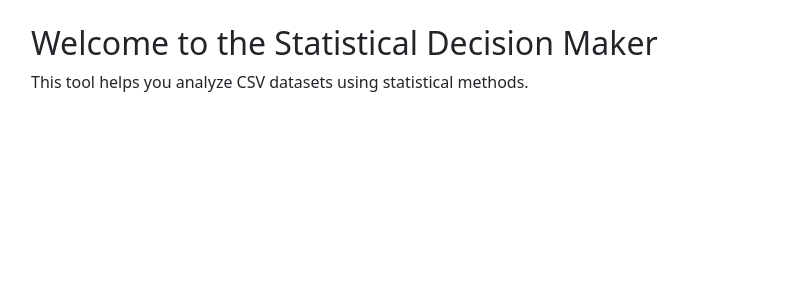
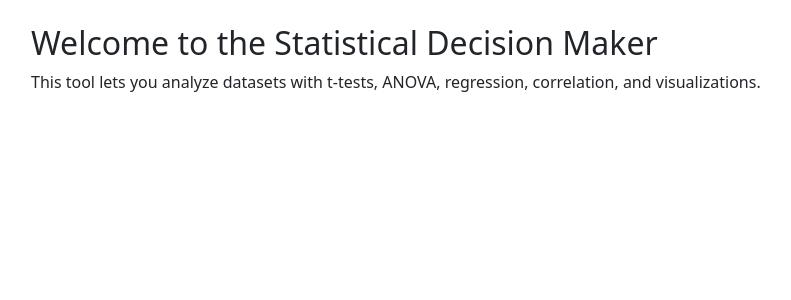
Before and after one commit to Kidanedg/stat-decision-maker, a Flask app: page / in a window 1280 px wide. Shown: the part 56-356 px from the top of the page, without its empty margins (51-842 px from the left). Run offline with Flask 3, Linux system fonts and the light colour scheme.

Commit message:
Update home.html

```diff
--- a/templates/home.html
+++ b/templates/home.html
@@ -1,5 +1,5 @@
 {% extends "base.html" %}
 {% block content %}
 <h2>Welcome to the Statistical Decision Maker</h2>
-<p>This tool helps you analyze CSV datasets using statistical methods.</p>
+<p>This tool lets you analyze datasets with t-tests, ANOVA, regression, correlation, and visualizations.</p>
 {% endblock %}
```
